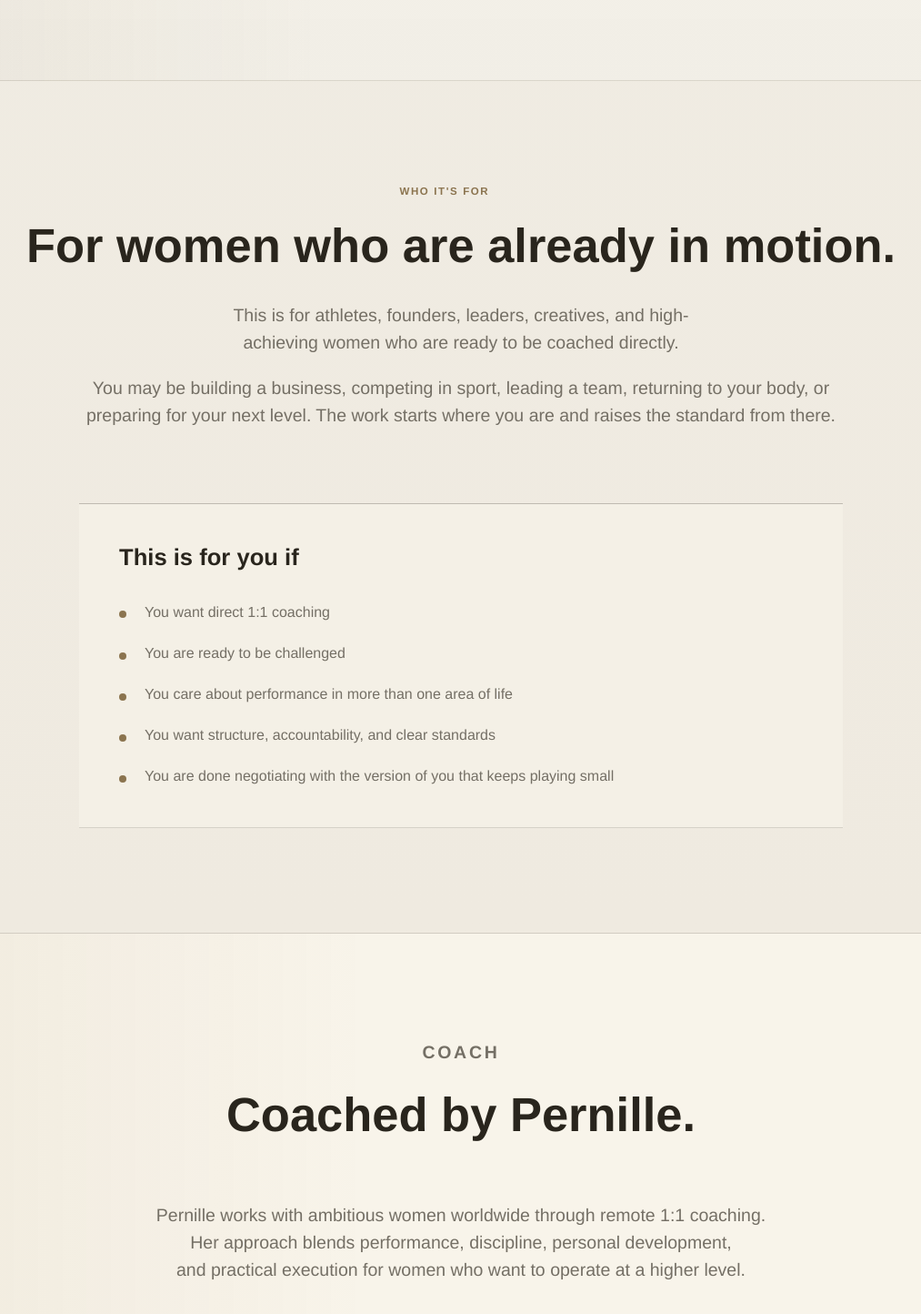
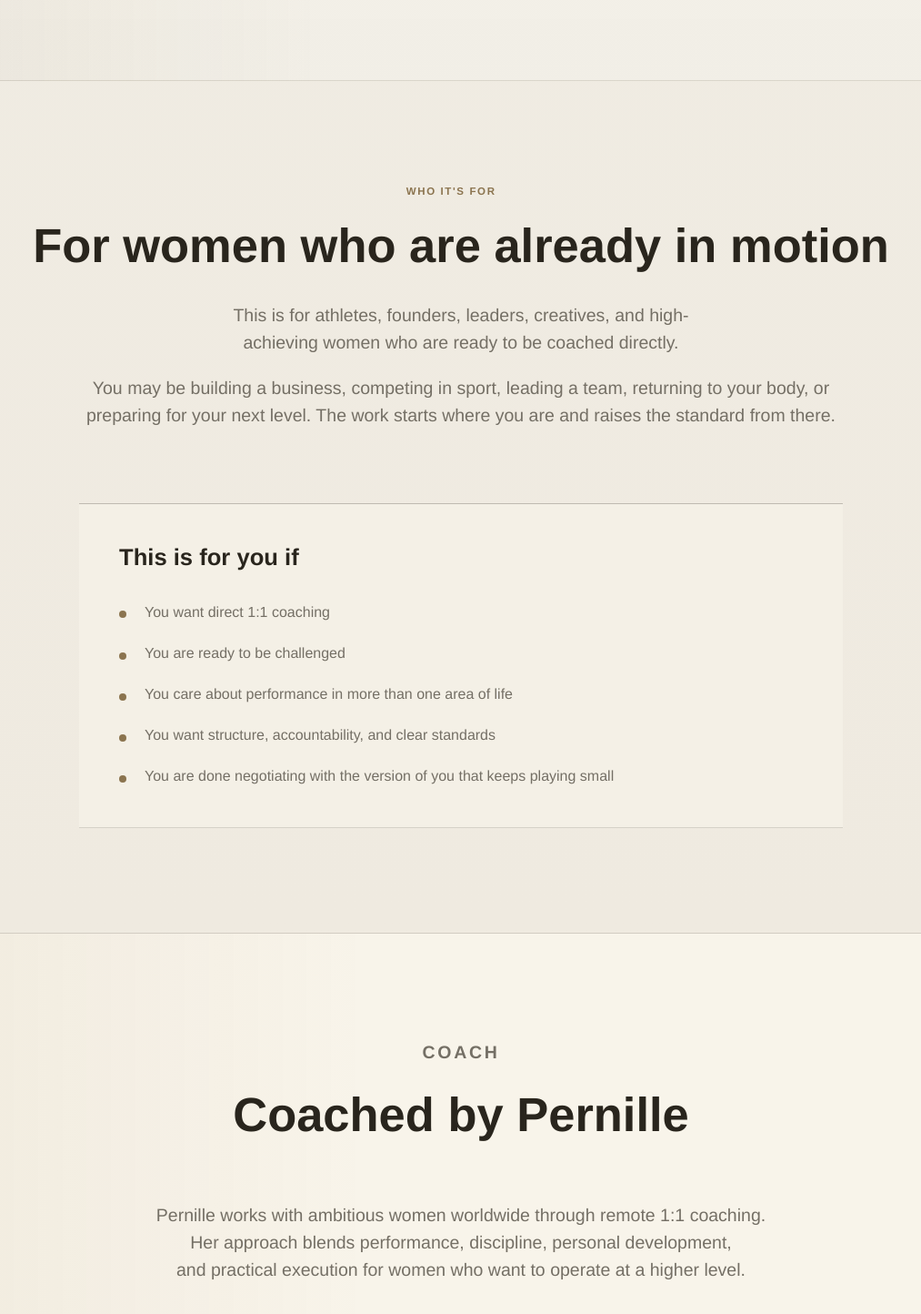
Before and after one commit to TimmyTululu/pernille-performance, a React (Vite) app: page / in a window 1280 px wide. Shown: the part 2154-3598 px from the top of the page at 91% size, without its empty margins (133-1146 px from the left). Built offline with nearby package versions, Linux system fonts and the light colour scheme.

Commit message:
Remove section headline periods

```diff
--- a/src/main.tsx
+++ b/src/main.tsx
@@ -211,7 +211,7 @@ function App() {
         >
           <div className="section-heading">
             <p className="section-kicker">Who It&apos;s For</p>
-            <h2 id="who-title">For women who are already in motion.</h2>
+            <h2 id="who-title">For women who are already in motion</h2>
             <p>
               This is for athletes, founders, leaders, creatives, and
               high-achieving women who are ready to be coached directly.
@@ -235,7 +235,7 @@ function App() {
         <section className="section about" aria-labelledby="about-title" data-reveal>
           <div>
             <p className="section-kicker">Coach</p>
-            <h2 id="about-title">Coached by Pernille.</h2>
+            <h2 id="about-title">Coached by Pernille</h2>
           </div>
           <p>
             Pernille works with ambitious women worldwide through remote 1:1
```
